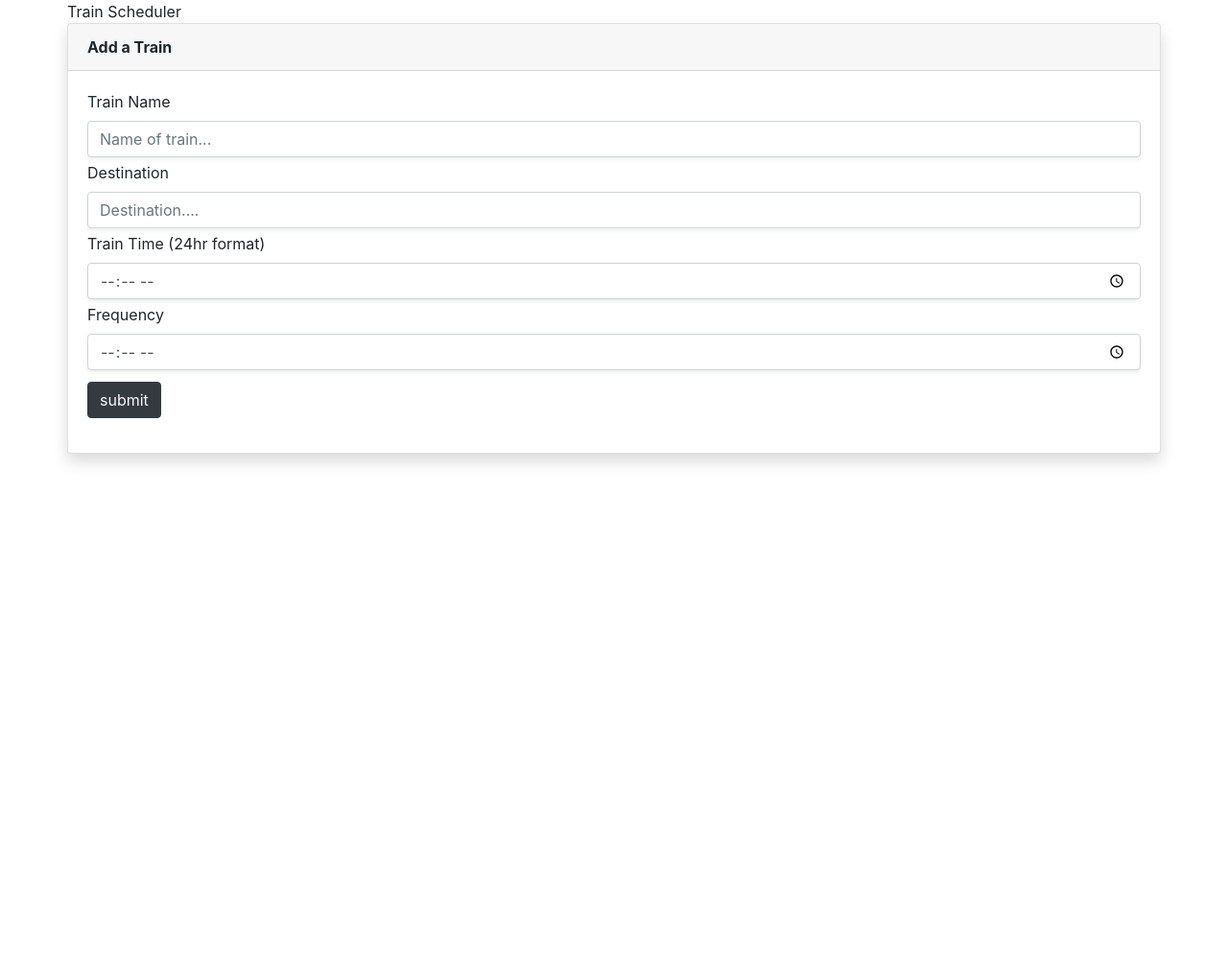
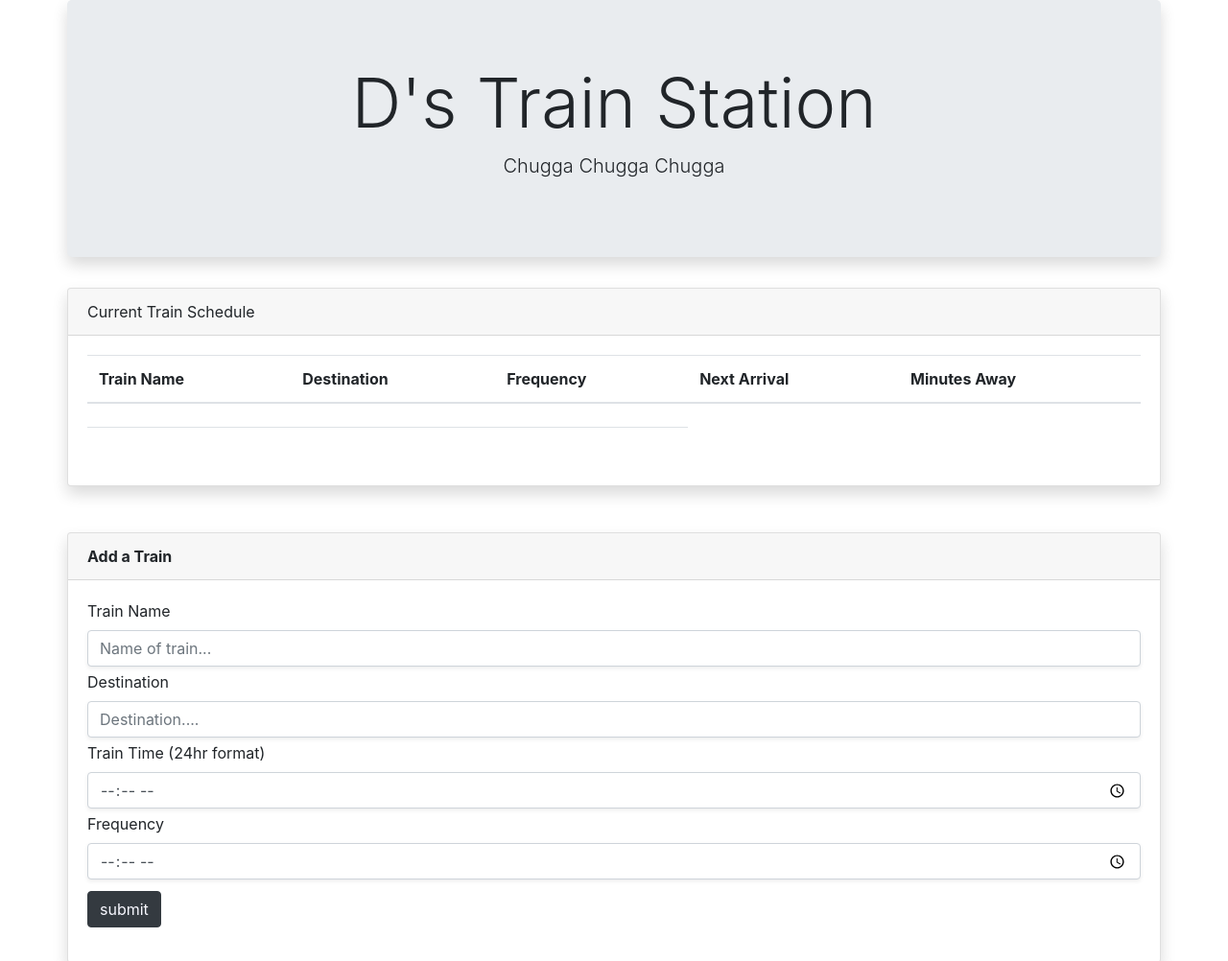
Before and after one commit to 0xBull24/trainschedule, a plain HTML site: page index.html in a window 1280 px wide. Shown: the whole page at 96% size. Before the commit the page ends 800 px from the top, so only its background shows below. Drawn offline with nearby package versions, Linux system fonts and the light colour scheme.

Commit message:
Update: Table added for train schedule

```diff
--- /dev/null
+++ b/assets/css/style.css
@@ -0,0 +1,4 @@
+/* Jumbotron Styling */
+.jumbotron {
+  text-align: center;
+}
--- a/index.html
+++ b/index.html
@@ -10,15 +10,57 @@
     <!-- Bootstrap CSS -->
     <link rel="stylesheet" href="https://stackpath.bootstrapcdn.com/bootstrap/4.1.2/css/bootstrap.min.css" integrity="sha384-Smlep5jCw/wG7hdkwQ/Z5nLIefveQRIY9nfy6xoR1uRYBtpZgI6339F5dgvm/e9B"
         crossorigin="anonymous">
+    <link rel="stylesheet" href="./assets/css/style.css">
 </head>
 
+
 <body>
+
+    <!-- Jumbotron Header -->
     <div class="container">
         <div class="row">
-            <header>Train Scheduler</header>
+            <div class="jumbotron w-100 shadow">
+                <h1 class="display-3">D's Train Station</h1>
+                <p class="lead">Chugga Chugga Chugga</p>
+            </div>
         </div>
     </div>
 
+    <!-- Train Table -->
+    <div class="container">
+        <div class="row">
+            <div class="card w-100 shadow mb-5">
+                <div class="card-header">Current Train Schedule</div>
+                <div class="card-body">
+                    <table class="table">
+                        <thead>
+                            <tr>
+                                <th scope="col">Train Name</th>
+                                <th scope="col">Destination</th>
+                                <th scope="col">Frequency</th>
+                                <th scope="col">Next Arrival</th>
+                                <th scope="col">Minutes Away</th>
+                            </tr>
+                        </thead>
+                        <tbody>
+                            <tr>
+                                <td scope="row"></td>
+                                <td></td>
+                                <td></td>
+                            </tr>
+                            <tr>
+                                <td scope="row"></td>
+                                <td></td>
+                                <td></td>
+                            </tr>
+                        </tbody>
+                    </table>
+                </div>
+            </div>
+        </div>
+    </div>
+
+    <!-- Add a train -->
     <div class="container">
         <div class="row">
             <div class="card w-100 shadow">
@@ -26,11 +68,11 @@
                 <div class="card-body">
                     <div class="form-group">
                         <label for="train-name">Train Name</label>
-                        <input type="text" class="form-control mb-1 shadow-sm" name="train-name" id="train-name" placeholder="Name of train..."
-                            required>
+                        <input type="text" class="form-control mb-1 shadow-sm" name="train-name" id="train-name"
+                            placeholder="Name of train..." required>
                         <label for="destination">Destination</label>
-                        <input type="text" class="form-control mb-1 shadow-sm" name="Destination" id="destination" placeholder="Destination...."
-                            required>
+                        <input type="text" class="form-control mb-1 shadow-sm" name="Destination" id="destination"
+                            placeholder="Destination...." required>
                         <label for="first-train-time">Train Time (24hr format)</label>
                         <input type="time" class="form-control mb-1 shadow-sm" name="first-train-time" id="first-train-time"
                             placeholder="Military time... " required>
@@ -43,6 +85,8 @@
         </div>
     </div>
 </body>
+
+
 <!-- Optional JavaScript -->
 <!-- jQuery first, then Popper.js, then Bootstrap JS -->
 <script src='https://cdnjs.cloudflare.com/ajax/libs/jquery/3.3.1/jquery.js'></script>
```
Also changed, not shown: assets/js/firebase.js (line endings or trailing spaces), 1 other file.
